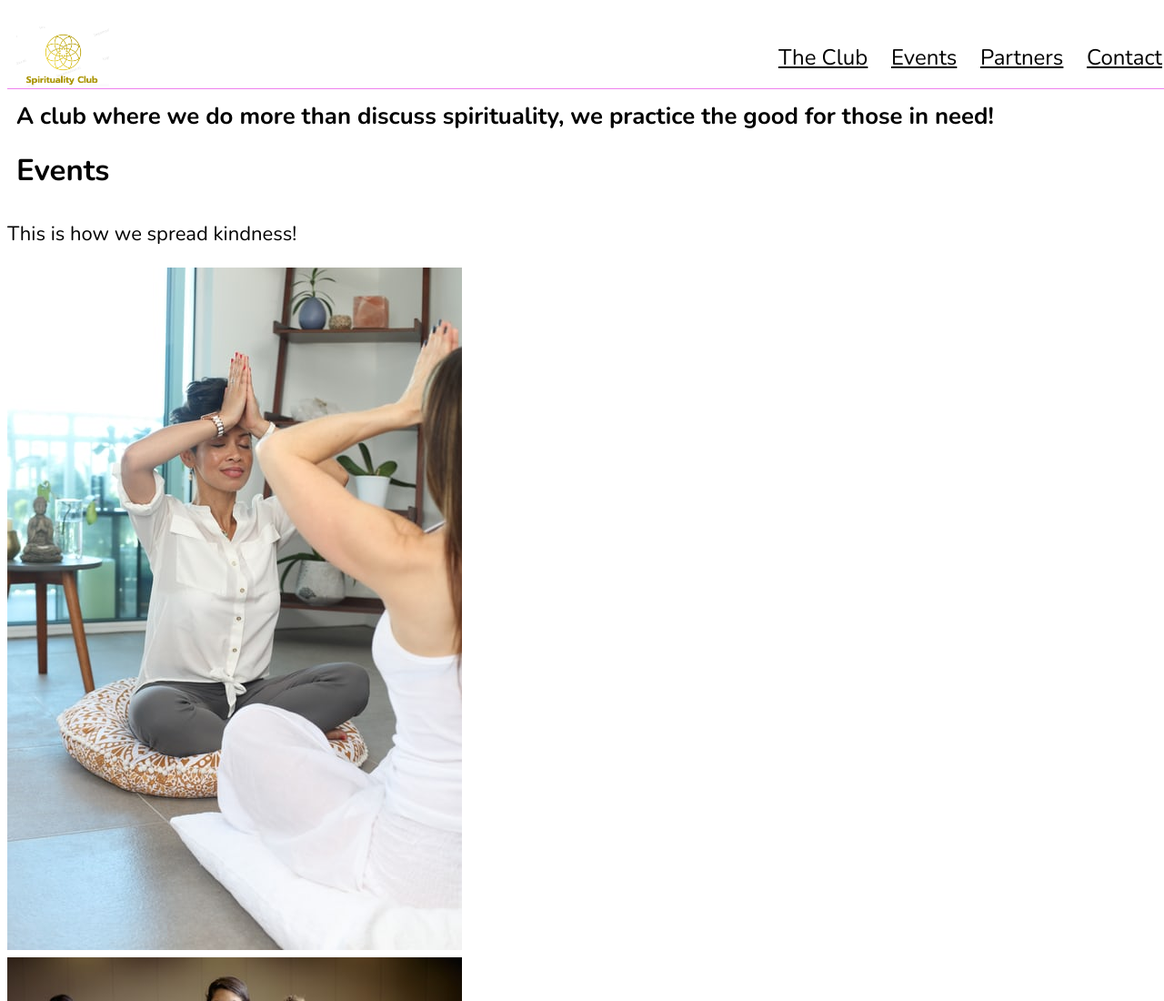
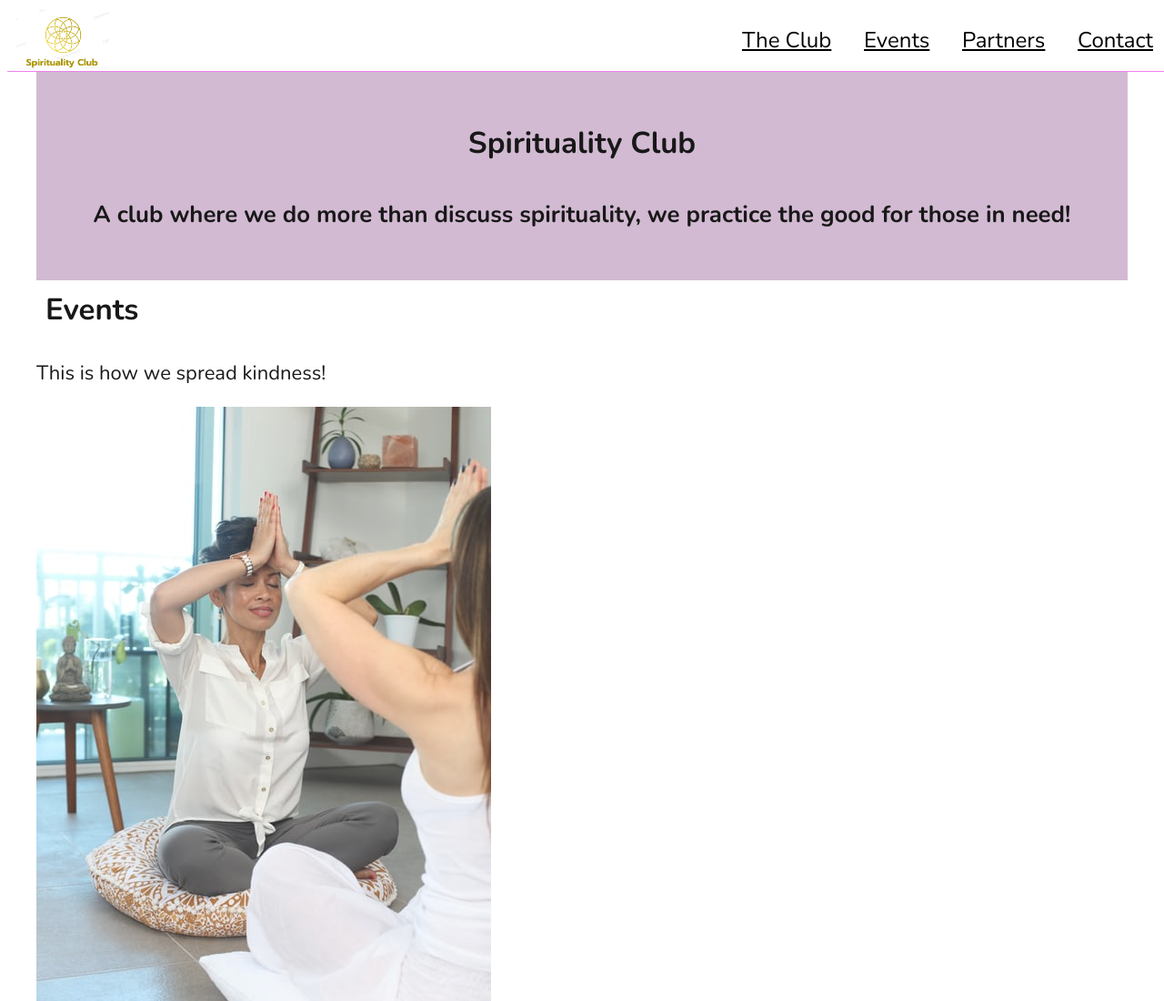
Before and after one commit to aguiarsilva/projects, a plain HTML site: page Responsive Club Website/index.html in a window 1280 px wide. Shown: the top 1100 px of the page at 91% size. Drawn offline with nearby package versions, Linux system fonts and the light colour scheme.

Commit message:
update css

```diff
--- a/Responsive Club Website/resources/css/styles.css
+++ b/Responsive Club Website/resources/css/styles.css
@@ -52,7 +52,27 @@ nav span {
     display: inline-block;
     padding: 20px 10px;
     font-size: 1.5rem;
+    margin-right: 10px;
 }
 
 
 /*Content*/
+
+main {
+    padding-top: 70px;
+    opacity: 0.9;
+    width: 1200px;
+    margin: auto;
+}
+
+
+/*Section 1*/
+
+#club {
+    height: 200px;
+    background-color: rgb(206, 179, 206);
+    padding-top: 30px;
+    margin: auto;
+    width: 100%;
+    text-align: center;
+}
```
